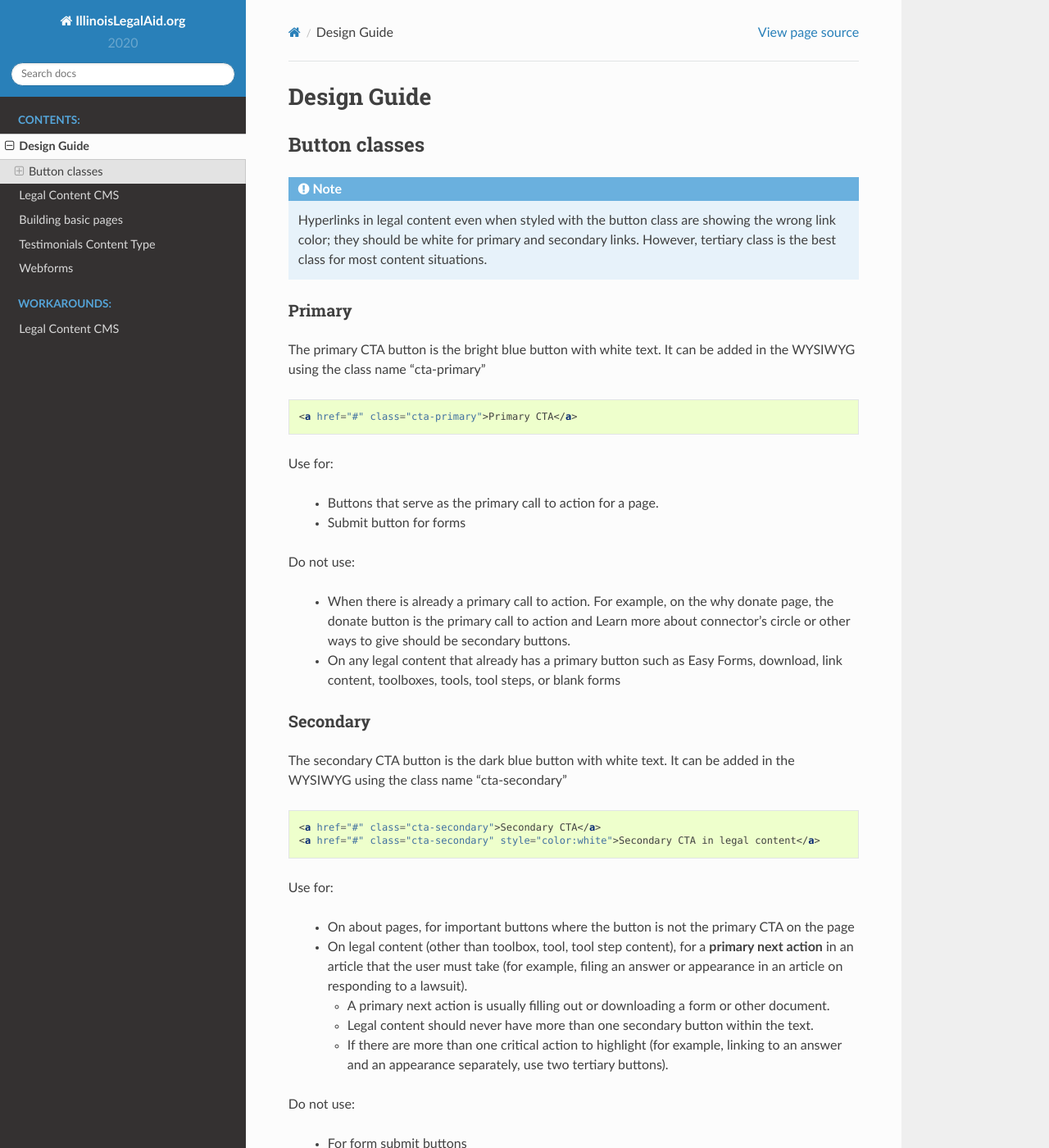
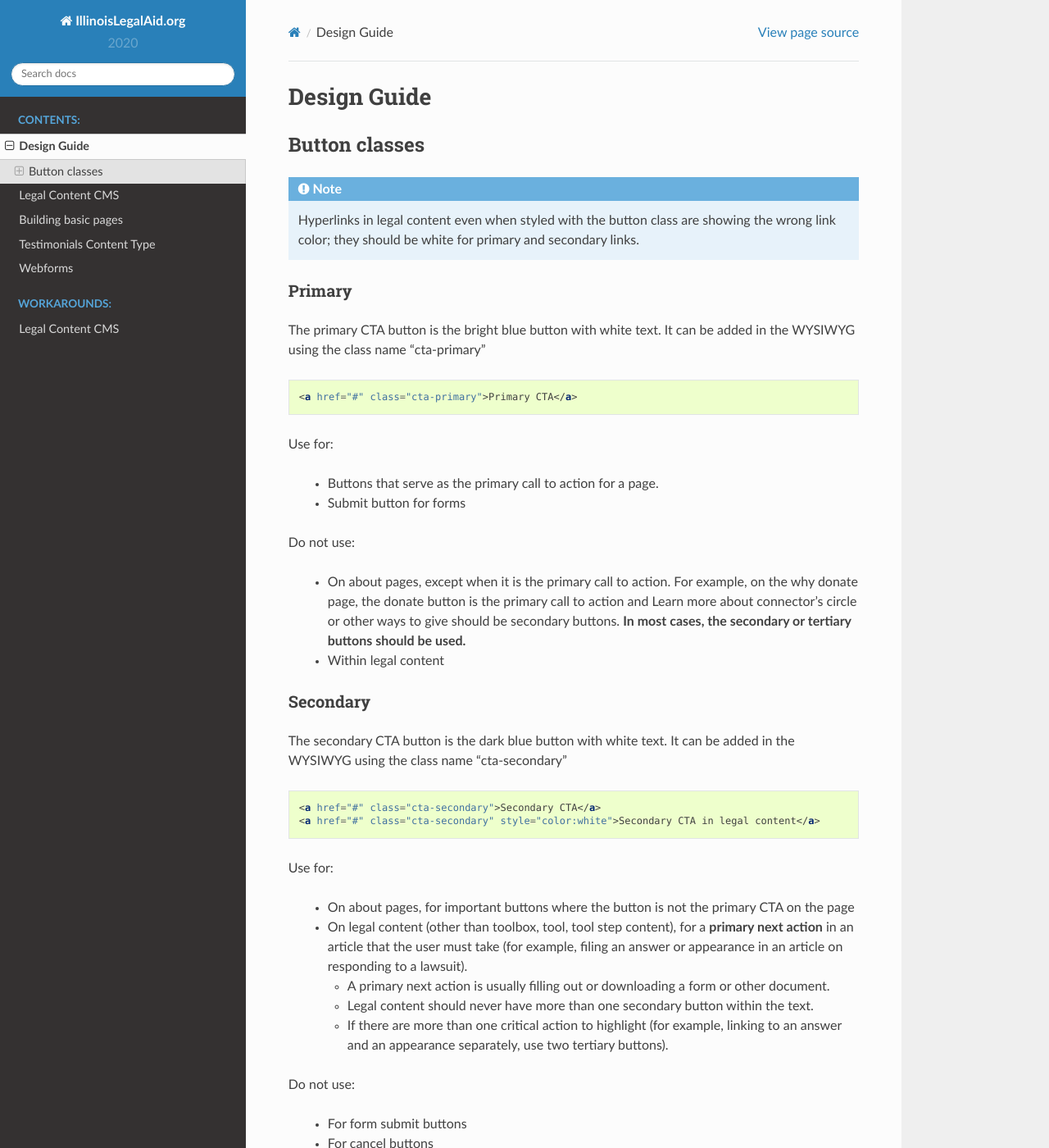
Before and after one commit to mrush-ilao/ilao-documentation, a Sphinx documentation site: the page built from docs/source/design_guide.rst, in a window 1280 px wide and 1400 px high. Shown: the whole window at 82% size. Built offline with Sphinx 7.4.7 and the Read the Docs theme 2.0.0, drawn with Linux system fonts in a browser that asks for light colours; formulas are drawn with MathJax 3; some of the changed text lies outside the part shown.

Commit message:
Updated button classes

```diff
--- a/docs/source/design_guide.rst
+++ b/docs/source/design_guide.rst
@@ -5,7 +5,7 @@ Design Guide
 Button classes
 ====================
 
-.. note::  Hyperlinks in legal content even when styled with the button class are showing the wrong link color; they should be white for primary and secondary links.  However, tertiary class is the best class for most content situations.
+.. note::  Hyperlinks in legal content even when styled with the button class are showing the wrong link color; they should be white for primary and secondary links.
 
 Primary
 ---------
@@ -24,8 +24,8 @@ Use for:
 
 Do not use:
 
- * When there is already a primary call to action.  For example, on the why donate page, the donate button is the primary call to action and Learn more about connector's circle or other ways to give should be secondary buttons.
- * On any legal content that already has a primary button such as Easy Forms, download, link content, toolboxes, tools, tool steps, or blank forms
+ * On about pages, except when it is the primary call to action.  For example, on the why donate page, the donate button is the primary call to action and Learn more about connector's circle or other ways to give should be secondary buttons.  **In most cases, the secondary or tertiary buttons should be used.**
+ * Within legal content
 
 Secondary
 --------------
@@ -49,11 +49,12 @@ Do not use:
 
  * For form submit buttons
  * For cancel buttons
+ * In toolbox, tool, and tool step content
  * For links generally except
 
    * in About pages in side-by-side blocks that go to an underlying child page
    * in legal content except for the above use case
-   * in toolbox, tool, and tool step content
+
 
 
 Tertiary
```
Also changed, not shown: 5 other files.
